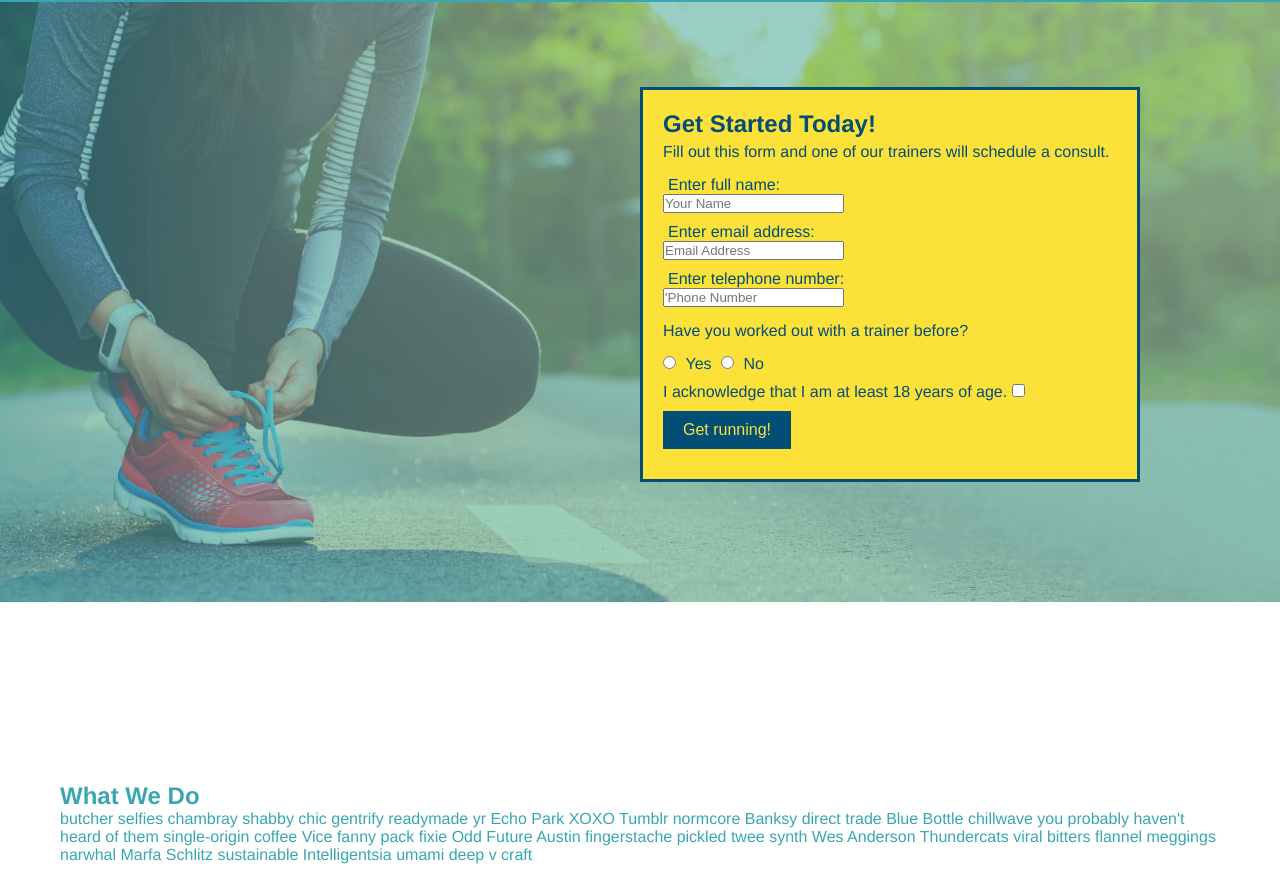
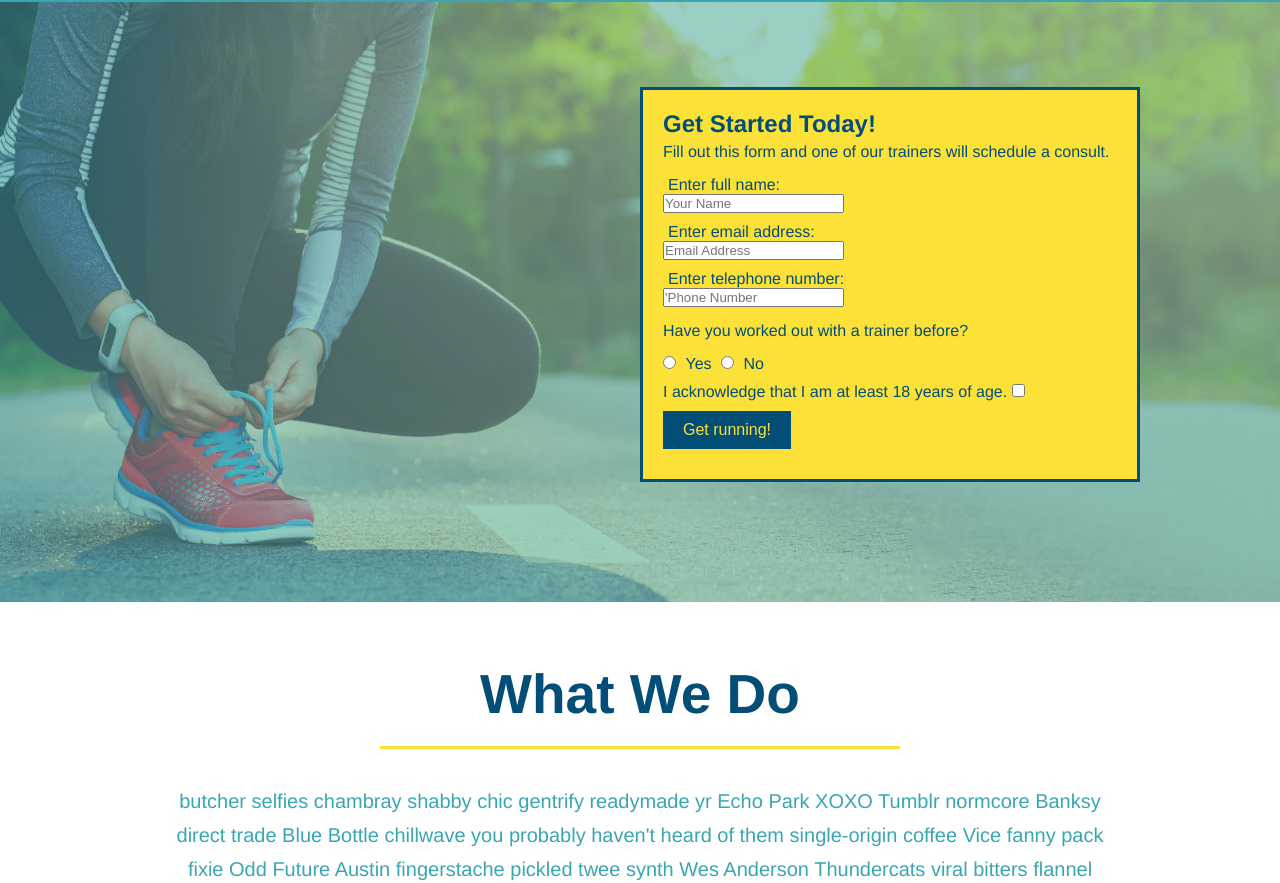
Before and after one commit to skolbo/run-buddy, a plain HTML site: page index.html in a window 1280 px wide. Shown: the part 80-963 px from the top of the page. Drawn offline with Linux system fonts and the light colour scheme.

Commit message:
style what we do section

```diff
--- a/assets/css/style.css
+++ b/assets/css/style.css
@@ -149,3 +149,25 @@ header a {
     padding: 60px;
   }
   /* HERO STYLES END */
+
+  .intro {
+    text-align: center;
+  }
+
+  .intro h2 {
+    display: inline-block;
+    font-size: 55px;
+    color:#024e76;
+    margin-bottom: 35px;
+    padding: 0 100px 20px 100px;
+    border-bottom: 3px solid;
+    border-color: #fce138;
+  }
+
+  .intro p {
+    margin: 0 auto;
+    line-height: 1.7;
+    color: #39a6b2;
+    width: 80%;
+    font-size: 20px;
+  }
--- a/index.html
+++ b/index.html
@@ -72,9 +72,8 @@
   </section>
 
   <!-- "what we do" section -->
-  <section id="what-we-do"></section>
-  <section>
-    <h2>What We Do</h2>
+  <section id="what-we-do" class="intro">
+    <h2 class="intro h2">What We Do</h2>
     <p>
       butcher selfies chambray shabby chic gentrify readymade yr Echo Park XOXO Tumblr normcore Banksy direct trade Blue Bottle chillwave you probably haven't heard of them single-origin coffee Vice fanny pack fixie Odd Future Austin fingerstache pickled twee synth Wes Anderson Thundercats viral bitters flannel meggings narwhal Marfa Schlitz sustainable Intelligentsia umami deep v craft
     </p>
```
